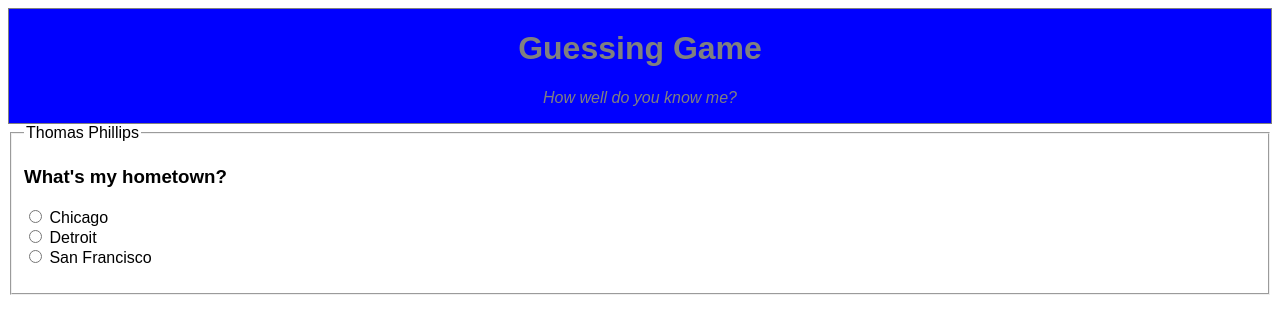
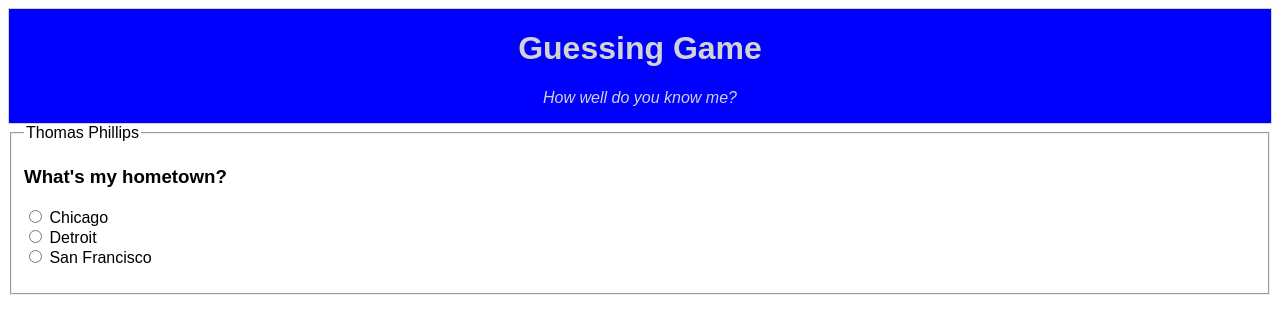
Before and after one commit to thomasphillips3/guessingGame, a plain HTML site: page index.html in a window 1280 px wide. Drawn offline with nearby package versions, Linux system fonts and the light colour scheme.

Commit message:
changed CSS to make the title Pop

```diff
--- a/guess.css
+++ b/guess.css
@@ -1,7 +1,7 @@
 #header{
   background-color: blue;
-  color: grey;
-  border: 1px solid grey;
+  color: LightGrey;
+  border: 1px solid LightGrey;
   height: auto;
   width: auto;
   text-align: center;
```
